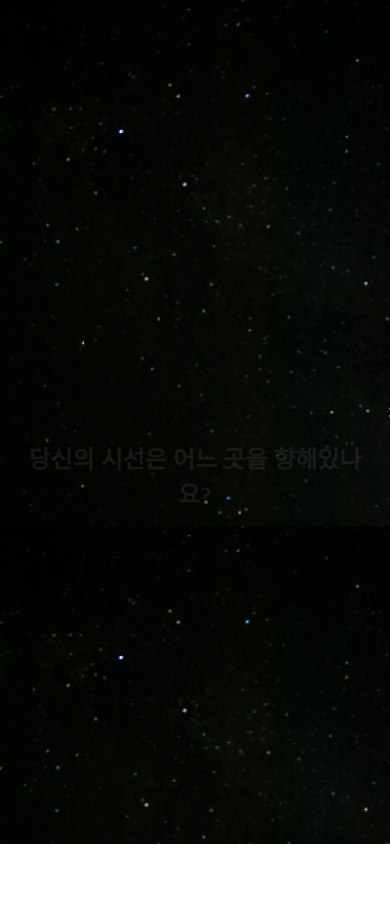
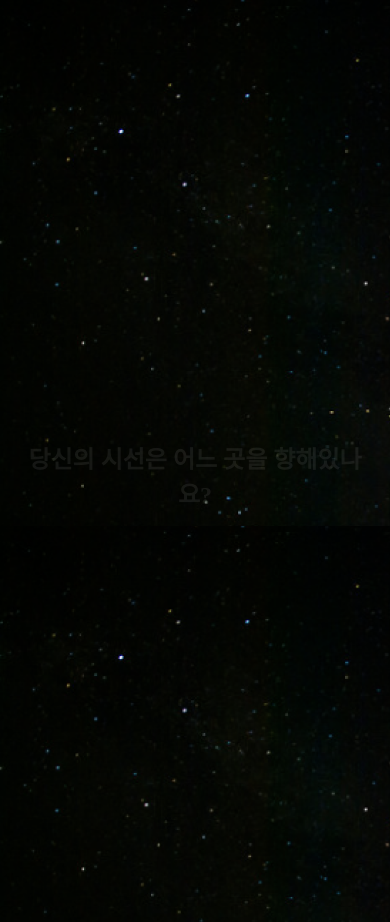
Before and after one commit to SeungheeJeongHL/Test, a plain HTML site: page intro-mobile.html in a window 390 px wide. Before the commit the page ends 844 px from the top, so only its background shows below. Drawn offline with Linux system fonts and the light colour scheme.

Commit message:
mobile intro

```diff
--- a/intro-mobile.html
+++ b/intro-mobile.html
@@ -59,7 +59,10 @@
                 flex-direction: column;
                 justify-content: center;
                 align-items: center;
-                height: 100vh;
+                height: 100%;
+                /* padding to better center the text vertically */
+                padding-top: 20%;
+                padding-bottom: 20%;
             }
 
             .intro1, .intro2 {
```
